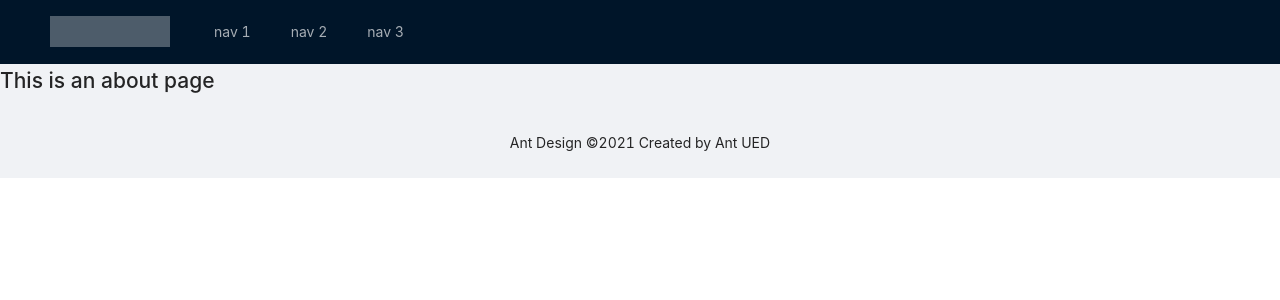
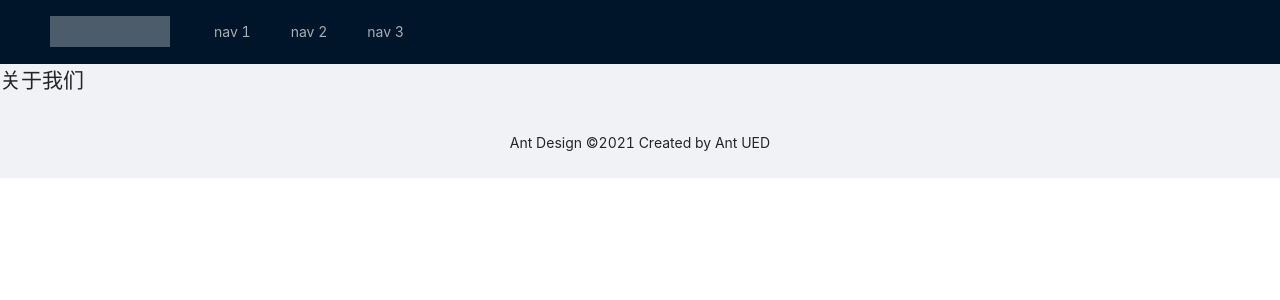
Before and after one commit to Loscy/wiki, a Vue app in the folder web/: page /about in a window 1280 px wide. Shown: the top 300 px of the page. Built offline with nearby package versions, Linux system fonts and the light colour scheme; no server answers.

Commit message:
6-2 页面改为小写开头 去掉懒加载

```diff
--- a/web/src/views/About.vue
+++ b/web/src/views/about.vue
@@ -1,5 +1,5 @@
 <template>
   <div class="about">
-    <h1>This is an about page</h1>
+    <h1>关于我们</h1>
   </div>
 </template>
```
Also changed, not shown: web/src/router/index.ts (+5 -3 lines), web/src/views/home.vue (renamed from web/src/views/Home.vue).
